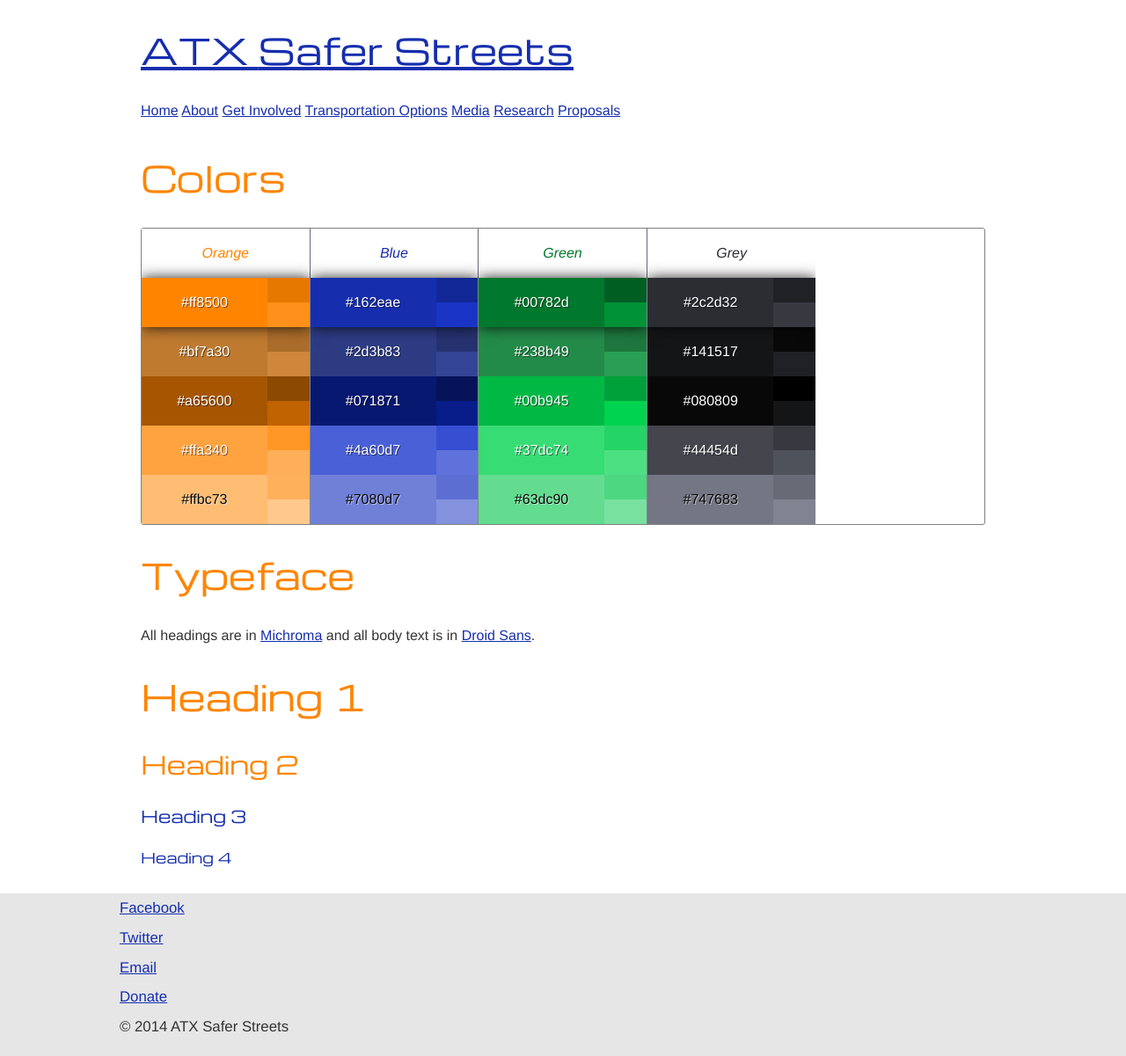
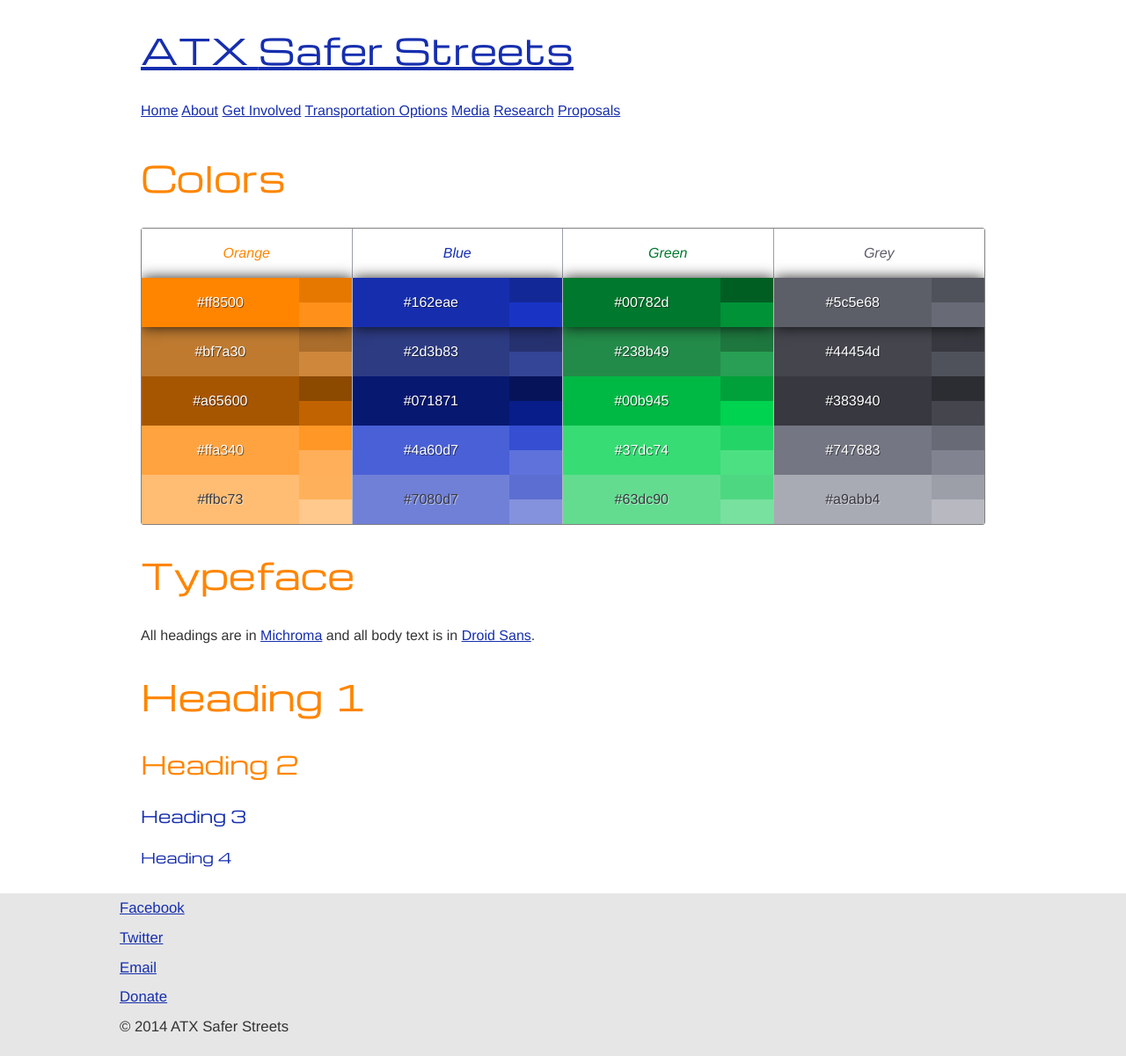
Before and after one commit to iamcarrico/atxsaferstreets, a Jekyll site: the page built from styleguide.md, in a window 1280 px wide. Shown: the whole page at 88% size. Built offline with Jekyll 4.4.1, drawn with Linux system fonts in a browser that asks for light colours; some web fonts are replaced.

Commit message:
Fix the color styleguide, update files to have better URLs

```diff
--- a/css/style.css
+++ b/css/style.css
@@ -555,7 +555,7 @@ em {
 }
 @media (min-width: 47.5em) {
   .styleguide-swatches ol {
-    width: 20%;
+    width: 25%;
     clear: right;
     float: left;
     margin-right: 0%;
@@ -758,70 +758,70 @@ em {
 }
 .styleguide-swatches ol.grey .title {
   background-color: white;
-  color: #2c2d32;
+  color: #5c5e68;
 }
 .styleguide-swatches ol.grey .main {
+  background-color: #5c5e68;
+}
+.styleguide-swatches ol.grey .main span:after {
+  content: "#5c5e68";
+}
+.styleguide-swatches ol.grey .main .high {
+  background-color: #686a76;
+}
+.styleguide-swatches ol.grey .main .low {
+  background-color: #50525b;
+}
+.styleguide-swatches ol.grey .dark {
+  background-color: #383940;
+}
+.styleguide-swatches ol.grey .dark span:after {
+  content: "#383940";
+}
+.styleguide-swatches ol.grey .dark .high {
+  background-color: #44454d;
+}
+.styleguide-swatches ol.grey .dark .low {
   background-color: #2c2d32;
 }
-.styleguide-swatches ol.grey .main span:after {
-  content: "#2c2d32";
+.styleguide-swatches ol.grey .dull {
+  background-color: #44454d;
 }
-.styleguide-swatches ol.grey .main .high {
+.styleguide-swatches ol.grey .dull span:after {
+  content: "#44454d";
+}
+.styleguide-swatches ol.grey .dull .high {
+  background-color: #50525b;
+}
+.styleguide-swatches ol.grey .dull .low {
   background-color: #383940;
 }
-.styleguide-swatches ol.grey .main .low {
-  background-color: #202124;
-}
-.styleguide-swatches ol.grey .dark {
-  background-color: #080809;
-}
-.styleguide-swatches ol.grey .dark span:after {
-  content: "#080809";
-}
-.styleguide-swatches ol.grey .dark .high {
-  background-color: #141517;
-}
-.styleguide-swatches ol.grey .dark .low {
-  background-color: black;
-}
-.styleguide-swatches ol.grey .dull {
-  background-color: #141517;
-}
-.styleguide-swatches ol.grey .dull span:after {
-  content: "#141517";
-}
-.styleguide-swatches ol.grey .dull .high {
-  background-color: #202124;
-}
-.styleguide-swatches ol.grey .dull .low {
-  background-color: #080809;
-}
 .styleguide-swatches ol.grey .light {
-  background-color: #44454d;
+  background-color: #747683;
 }
 .styleguide-swatches ol.grey .light span:after {
-  content: "#44454d";
+  content: "#747683";
 }
 .styleguide-swatches ol.grey .light .high {
-  background-color: #50525b;
+  background-color: #818390;
 }
 .styleguide-swatches ol.grey .light .low {
-  background-color: #383940;
+  background-color: #686a76;
 }
 .styleguide-swatches ol.grey .highlight {
-  background-color: #747683;
+  background-color: #a9abb4;
 }
 .styleguide-swatches ol.grey .highlight span:after {
-  content: "#747683";
+  content: "#a9abb4";
 }
 .styleguide-swatches ol.grey .highlight .high {
-  background-color: #818390;
+  background-color: #b7b8c0;
 }
 .styleguide-swatches ol.grey .highlight .low {
-  background-color: #686a76;
+  background-color: #9c9ea8;
 }
 .styleguide-swatches ol li.highlight span:after {
-  color: #080809;
+  color: #383940;
   text-shadow: 1px 1px 0 rgba(255, 255, 255, 0.5);
 }
 @media (min-width: 47.5em) {
@@ -836,7 +836,7 @@ em {
   color: white;
 }
 @media (max-width: 34.9375em) {
-  .styleguide-swatches li.dark, .styleguide-swatches li.dull, .styleguide-swatches li.main, .styleguide-swatches li.light, .styleguide-swatches li.highlight {
+  .styleguide-swatches li.dark, .styleguide-swatches li.dull, .styleguide-swatches li.light, .styleguide-swatches li.highlight {
     width: 50%;
     clear: right;
     float: left;
@@ -846,24 +846,18 @@ em {
     z-index: 50;
     padding: 1em;
   }
-  .styleguide-swatches li.main .styleguide-swatches li.highlight {
+  .styleguide-swatches li.dark, .styleguide-swatches li.highlight {
     margin-right: 0;
   }
-  .styleguide-swatches li.dark, .styleguide-swatches li.main {
-    padding: 1.75em 0 1em 0;
-  }
-  .styleguide-swatches li.dark .accent, .styleguide-swatches li.main .accent {
-    top: 0;
-  }
-  .styleguide-swatches li.light, .styleguide-swatches li.highlight {
+  .styleguide-swatches li.light, .styleguide-swatches li.highlight, .styleguide-swatches li.dull, .styleguide-swatches li.dark {
     padding: 1em 0 1.75em 0;
   }
-  .styleguide-swatches li.light .accent, .styleguide-swatches li.highlight .accent {
+  .styleguide-swatches li.light .accent, .styleguide-swatches li.highlight .accent, .styleguide-swatches li.dull .accent, .styleguide-swatches li.dark .accent {
     bottom: 0;
   }
 }
 @media (min-width: 35em) and (max-width: 47.4375em) {
-  .styleguide-swatches li.dark, .styleguide-swatches li.main, .styleguide-swatches li.light, .styleguide-swatches li.highlight {
+  .styleguide-swatches li.dark, .styleguide-swatches li.light, .styleguide-swatches li.highlight, .styleguide-swatches li.dull {
     padding: 1em 0 1.75em 0;
     width: 25%;
     clear: right;
@@ -881,11 +875,11 @@ em {
 @media (min-width: 47.5em) {
   .styleguide-swatches li {
     padding: 1em 25% 1em 0;
-    border-right: 1px solid #818390;
+    border-right: 1px solid #b7b8c0;
   }
   .styleguide-swatches li.title {
     padding: 1em 0;
-    border-right: 1px solid #686a76;
+    border-right: 1px solid #9c9ea8;
   }
 }
 .styleguide-swatches li.main {
```
Also changed, not shown: sass/_styleguide.scss (+9 -11 lines), sass/config/_variables.scss (+7 -5 lines), about.md (renamed from about/index.md), get-involved.md (renamed from get-involved/index.md), options.md (renamed from options/index.md), proposals.md (renamed from proposals/index.md), research.md (renamed from research/index.md).
